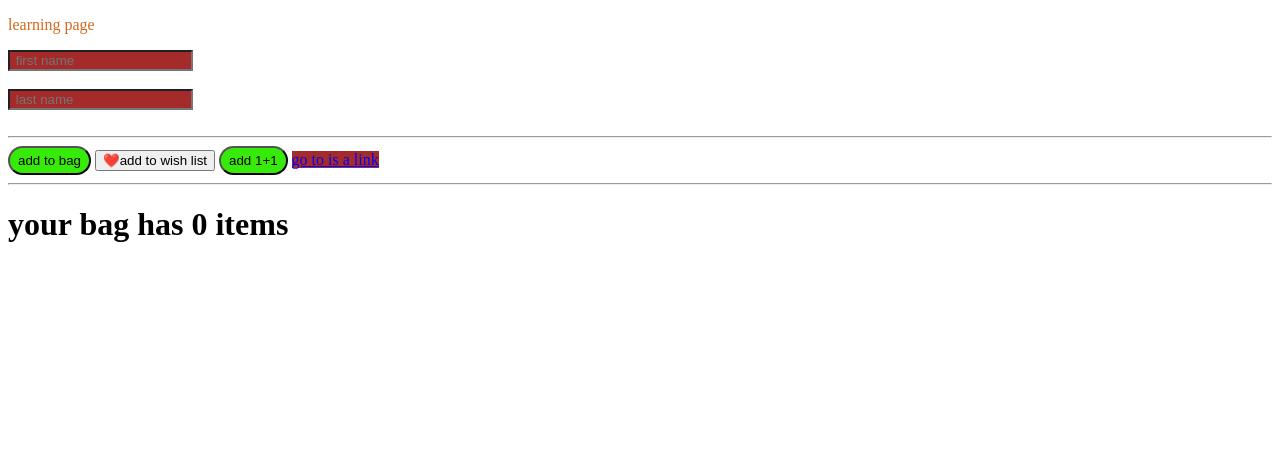
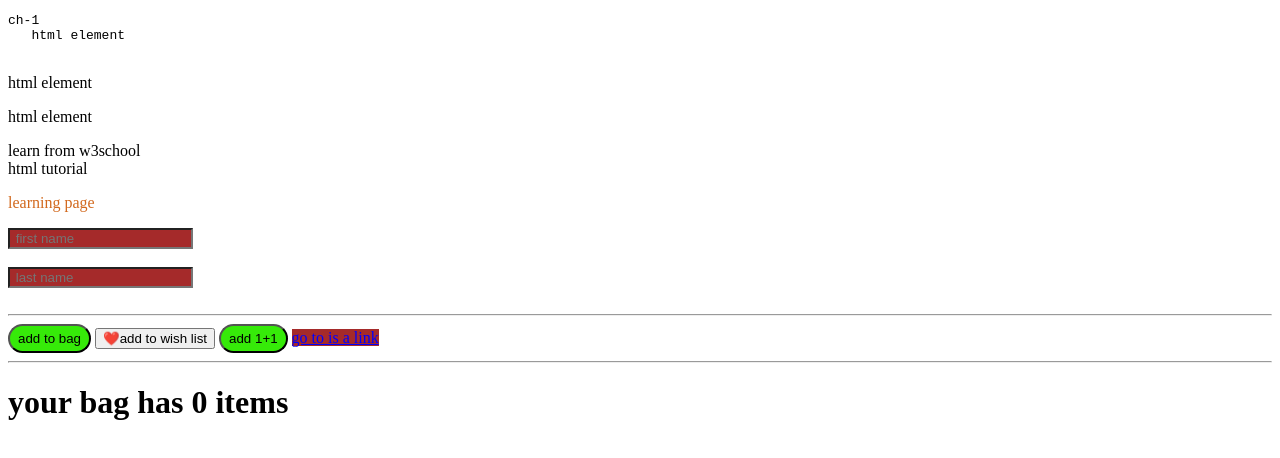
Before and after one commit to code-ayushman/learn, a plain HTML site: page index.html in a window 1280 px wide. Drawn offline with Linux system fonts and the light colour scheme.

Commit message:
first commit

```diff
--- a/index.html
+++ b/index.html
@@ -6,7 +6,21 @@
 <link href="style.css" rel="stylesheet">
    </head>
 <body>
-      <div>
+<div class="learn from w3school html tutorial">
+      <!-- learn from w3school html tutorial -->
+ <div class="html element"></div>
+  <pre>ch-1
+   html element
+   </pre>
+      <!-- html element -->
+
+      <p>html element</p>
+
+        <p>html element <!-- you see how html work without html -->
+         <p>learn from w3school <br><!--  br is a empty elemant so it has not any end tag --> html tutorial</p>
+ </div>
+</div>
+<div>
             <p id="a"> learning page</p>
            <!-- <p>
                   hi
```
